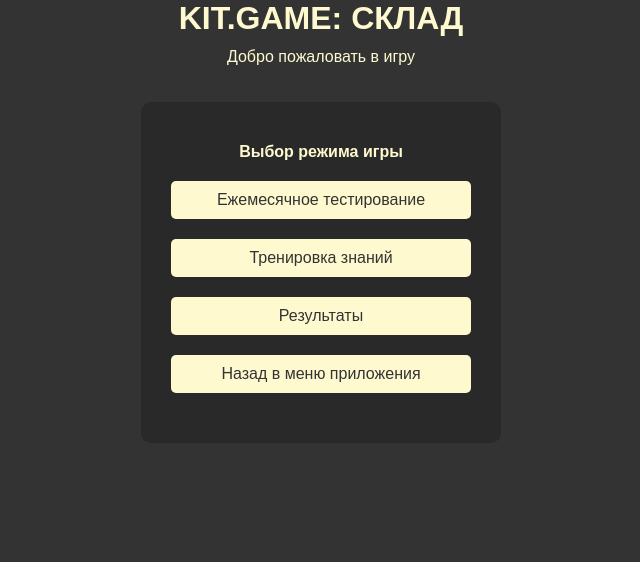
After one commit to dvachhero/storage_game, a Django app: page /gamemenu/ in a window 1280 px wide. The commit adds this page. Shown: the part 238-800 px from the top of the page, without its empty margins (319-959 px from the left). Run offline with Django 5.2, Linux system fonts and the light colour scheme; the visitor is signed in with stand-in values (Sample User, id 1).

Commit message:
Добавил КИТ.Ментор

```diff
--- /dev/null
+++ b/storage_game/game/templates/gamemenu.html
@@ -0,0 +1,12 @@
+<!-- home.html -->
+{% extends 'base.html' %}
+
+{% block content %}
+  <h1>Выбор режима игры</h1>
+  <div class="menu">
+    <button onclick="window.location.href='{% url 'game' %}'">Ежемесячное тестирование</button>
+    <button onclick="window.location.href='{% url 'game' %}'">Тренировка знаний</button>
+    <button onclick="window.location.href='{% url 'user_results' %}'">Результаты</button>
+    <button onclick="window.location.href='{% url 'home' %}'">Назад в меню приложения</button>
+  </div>
+{% endblock %}
--- a/storage_game/game/views.py
+++ b/storage_game/game/views.py
@@ -86,6 +86,11 @@ def resultinfo(request):
     total_questions = QuestionStorageGame.objects.count()
     return render(request, 'resultinfo.html', {'correct_answers': correct_answers, 'total_questions': total_questions})
 
+@login_required(login_url='/login/')
 def user_results(request):
     user_answers = AnswerStorageGame.objects.filter(user=request.user)
     return render(request, 'user_results.html', {'user_answers': user_answers})
+
+@login_required(login_url='/login/')
+def game_menu(request):
+    return render(request, 'gamemenu.html')
--- a/storage_game/storage_game/templates/home.html
+++ b/storage_game/storage_game/templates/home.html
@@ -4,9 +4,8 @@
 {% block content %}
   <h1>Меню игры</h1>
   <div class="menu">
-    <button onclick="window.location.href='{% url 'game' %}'">Играть</button>
-    <button onclick="window.location.href='{% url 'user_results' %}'">Результаты</button>
     <button onclick="window.location.href='{% url 'rules' %}'">Правила</button>
+    <button onclick="window.location.href='{% url 'gamemenu' %}'">Играть</button>
     <button onclick="window.location.href='{% url 'kmb' %}'">Курс молодого бойца</button>
     <button onclick="window.location.href='{% url 'chat_page' %}'">КИТ.Ментор: Склад</button>
     <button onclick="window.location.href='{% url 'logout' %}'">Выйти из игры</button>
--- a/storage_game/storage_game/urls.py
+++ b/storage_game/storage_game/urls.py
@@ -1,6 +1,6 @@
 from django.contrib import admin
 from django.urls import path
-from game.views import login_view, home, logout_view, play, result, rules, game, resultinfo, user_results
+from game.views import login_view, home, logout_view, play, result, rules, game, resultinfo, user_results, game_menu
 from bot.views import chat_page
 from tutorial.views import kmb_view, kmbsubmenu_view, content_view
 from django.shortcuts import redirect
@@ -24,4 +24,5 @@ urlpatterns = [
     path('kmb/', kmb_view, name='kmb'),
     path('kmbsubmenu/<int:button_id>/', kmbsubmenu_view, name='kmbsubmenu'),
     path('content/<int:submenu_id>/', content_view, name='content'),
+    path('gamemenu/', game_menu, name='gamemenu'),
 ]
--- a/storage_game/tutorial/templates/kmb.html
+++ b/storage_game/tutorial/templates/kmb.html
@@ -15,5 +15,6 @@
         <a href="{% url 'kmbsubmenu' button.id %}" class="btn">{{ button.title }}</a>
     {% endfor %}
 </div>
+<a href="{% url 'gamemenu' %}" class="btn">Подтверди свои знания</a>
 <a href="{% url 'home' %}" class="btn">Назад в меню приложения</a>
 {% endblock %}
```
